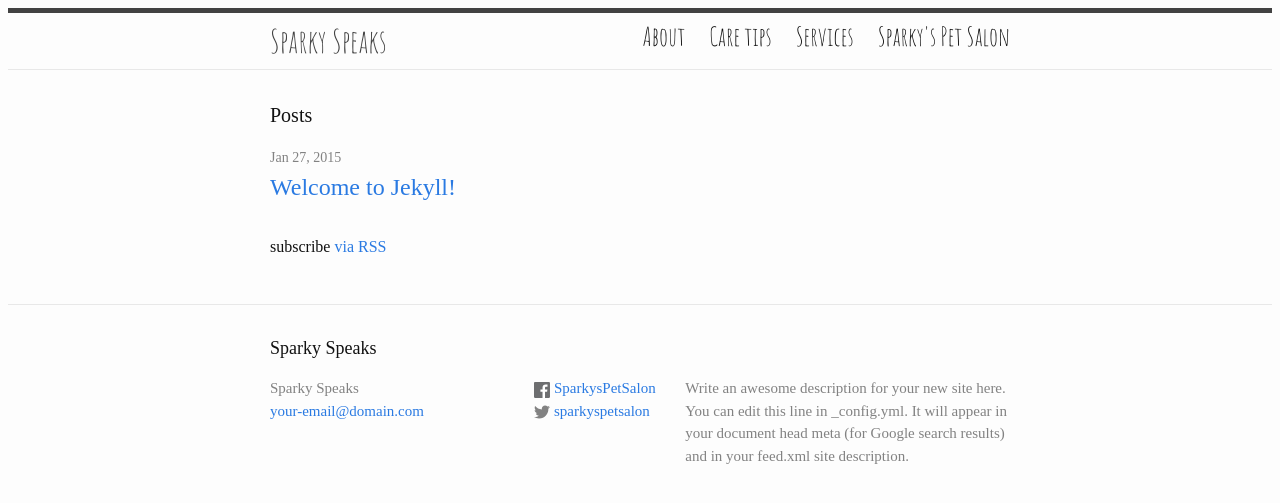
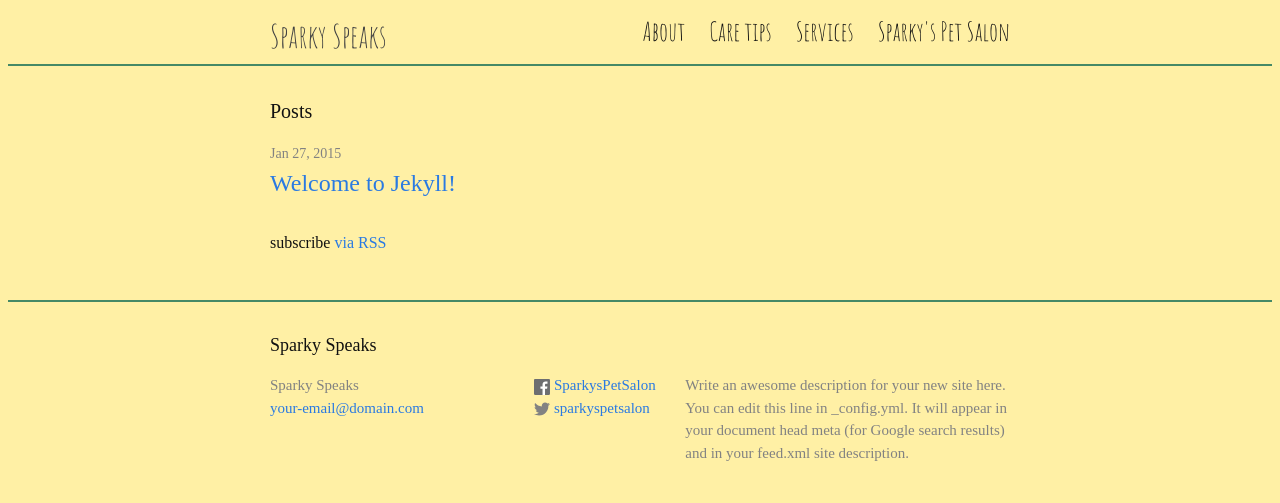
Before and after one commit to Leonardgrr/sparkyspeaks, a Jekyll site: the page built from index.html, in a window 1280 px wide. Shown: the top 503 px of the page. Built offline with Jekyll 4.4.1, drawn with Linux system fonts in a browser that asks for light colours; some web fonts are replaced.

Commit message:
added some color
just added some color

```diff
--- a/_sass/_mycss.scss
+++ b/_sass/_mycss.scss
@@ -1,4 +1,8 @@
+// colors for site 8E2800 B64926 FFB03B FFF0A5 468966
+
+
 //Fonts for Title and nav
+
 .site-title,{
 	font-size: 32px;
 	font-family: 'Amatic SC', cursive;
@@ -14,3 +18,16 @@
 	font-size: 42px;
 	font-family: 'Amatic SC', cursive;
 }
+
+body{
+	background-color: #FFF0A5;
+}
+
+.site-header{
+	border-top: none;
+	border-bottom: 2px solid #468966;
+}
+
+.site-footer{
+	border-top: 2px solid #468966;
+}
```
